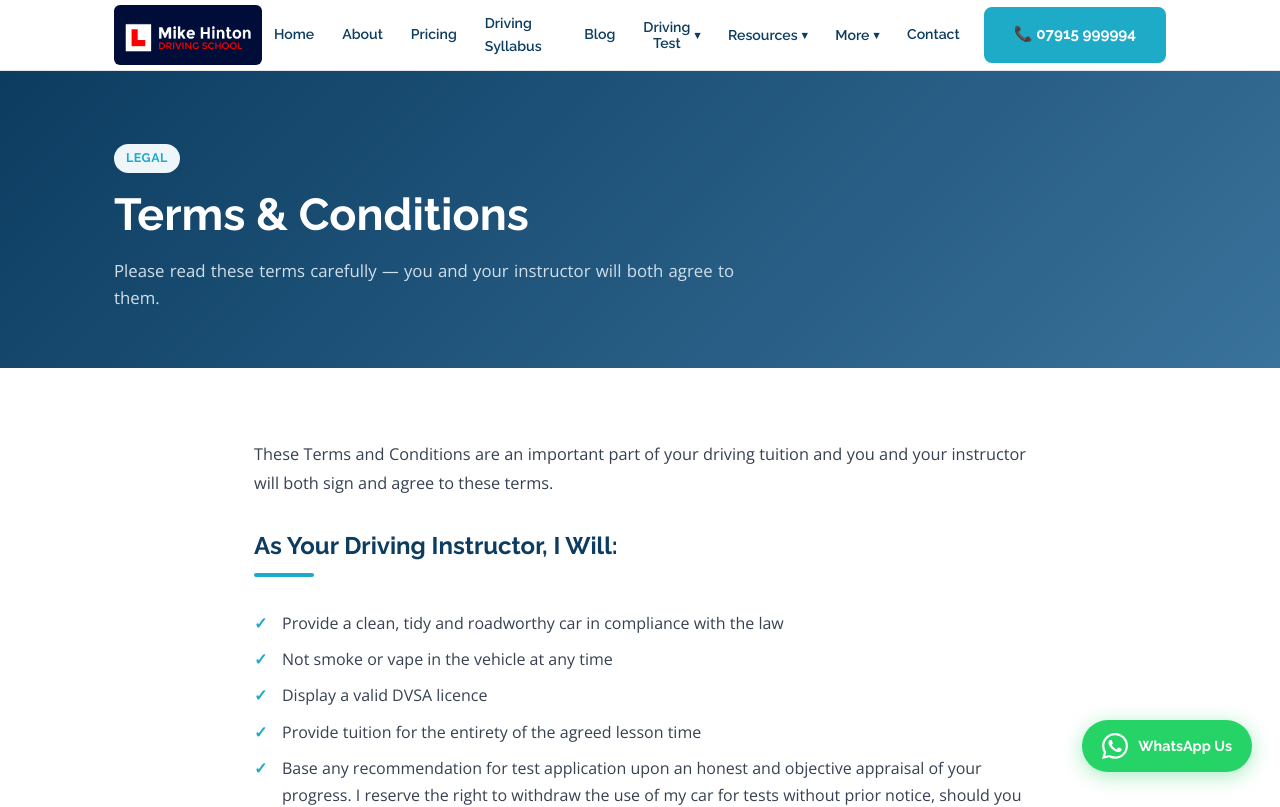
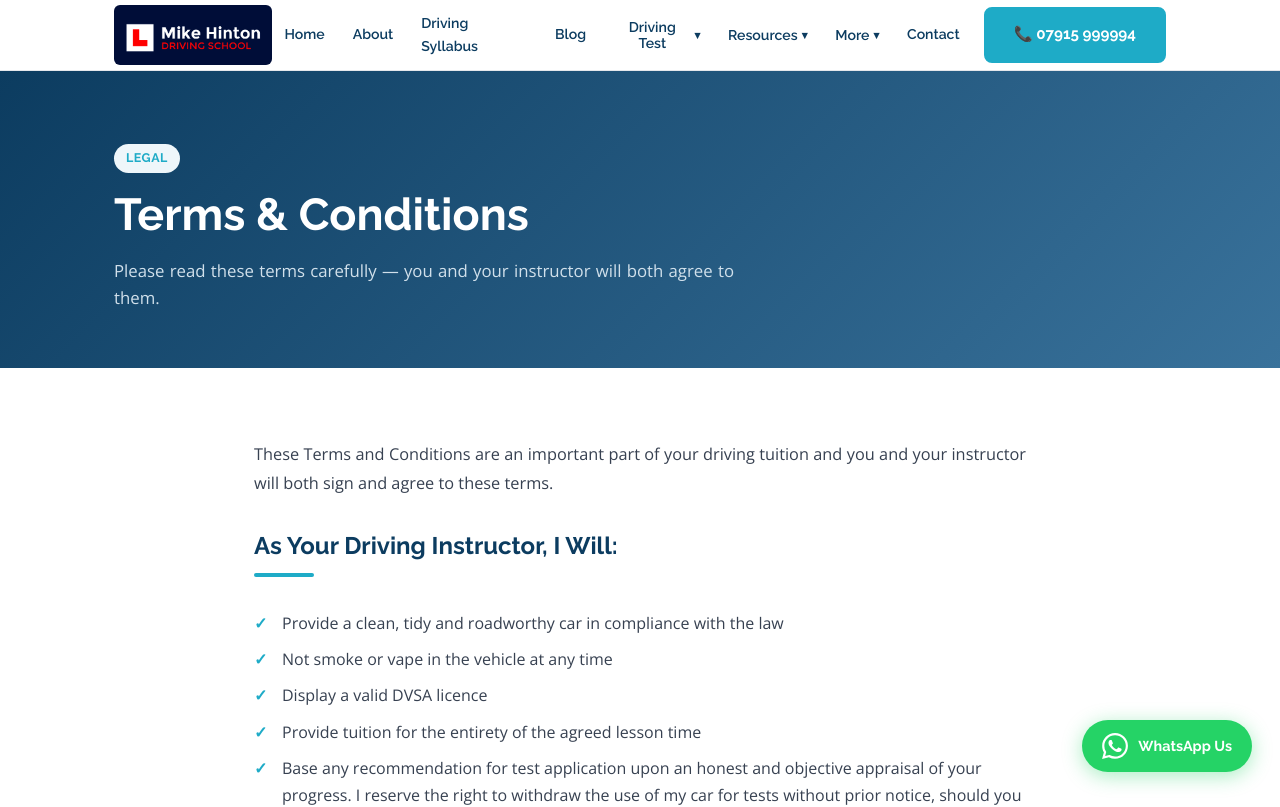
Before and after one commit to mikehinton-wq/mods-website, a React (Vite) app: page /terms in a window 1280 px wide. Shown: the top 807 px of the page. Built offline with nearby package versions, Linux system fonts and the light colour scheme.

Commit message:
Update site

```diff
--- a/src/components/Navbar.jsx
+++ b/src/components/Navbar.jsx
@@ -5,7 +5,6 @@ import './Navbar.css'
 const navLinks = [
   { label: 'Home',               to: '/' },
   { label: 'About',              to: '/about' },
-  { label: 'Pricing',            to: '/pricing' },
   { label: 'Driving Syllabus',   to: '/driving-syllabus' },
   { label: 'Blog',               to: '/blog' },
   {
```
